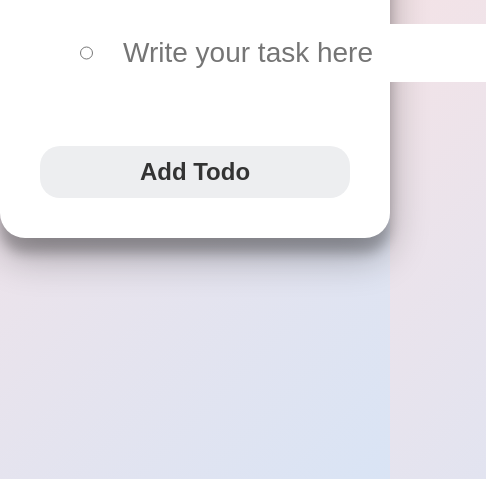
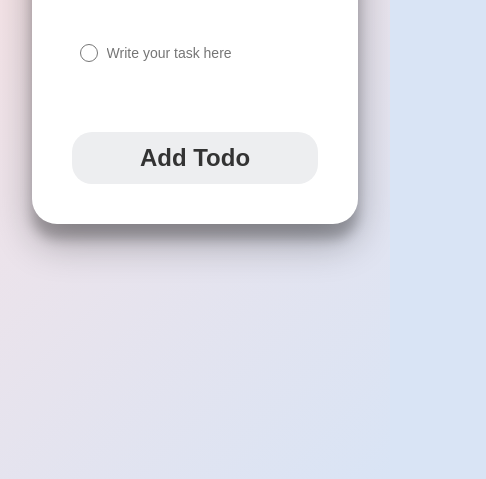
Before and after one commit to tac3563/JS-Todo-App, a website: page index.html in a window 390 px wide. Shown: the part 365-844 px from the top of the page, 486 px wide, since content can reach past the window. Drawn offline with nearby package versions, Linux system fonts and the light colour scheme; files that its build step writes are made by us from their sources.

Commit message:
[Update] todo card responsive styles

```diff
--- a/index.html
+++ b/index.html
@@ -37,6 +37,6 @@
       </div>
     </main>
 
-    <script src="/app.js"></script>
+    <script src="app.js"></script>
   </body>
 </html>
--- a/src/styles/pages/_homepage.scss
+++ b/src/styles/pages/_homepage.scss
@@ -13,13 +13,16 @@ body {
     max-width: 1440px;
 
     .todo-card-container {
-      max-width: 600px;
       width: 100%;
       margin: auto 2em;
       border-radius: 25px;
       box-shadow: rgba(0, 0, 0, 0.3) 0px 19px 38px,
         rgba(0, 0, 0, 0.22) 0px 15px 12px;
       background-color: #ffffff;
+
+      @media (min-width: 639px) {
+        max-width: 600px;
+      }
 
       .todo-card {
         @include flexCol;
@@ -42,16 +45,27 @@ body {
         .todo-body {
           @include flexCol;
 
+          .todo-list {
+            padding-left: 0.5em;
+
+            @media (min-width: 599px) {
+              padding-left: 1em;
+            }
+
             .todo-list-item {
               list-style: none;
               display: flex;
               align-items: center;
+              max-width: 100%;
+              width: 100%;
 
               input[type="text"] {
                 min-height: 2em;
+                max-width: 100%;
+                width: 100%;
                 border: none;
-              margin-left: 1em;
-              @include fontSize($font-size-copy-lg);
+                margin-left: 0.5em;
+                @include fontSize($font-size-copy-sm);
                 color: $text-colour;
 
                 &:focus-visible {
@@ -64,6 +78,9 @@ body {
 
                 @media (min-width: 599px) {
                   min-height: 3em;
+                  margin-left: 1em;
+                  @include fontSize($font-size-copy-lg);
+
                   &:not(:last-of-type) {
                     margin-bottom: 2em;
                   }
@@ -72,8 +89,14 @@ body {
 
               input[type="radio"] {
                 margin: 0;
+                width: 20px;
+                height: 20px;
+
+                @media (min-width: 599px) {
                   width: 40px;
                   height: 40px;
+                }
+              }
             }
           }
 
--- a/src/styles/utilities/_variables.scss
+++ b/src/styles/utilities/_variables.scss
@@ -2,7 +2,7 @@ $button-transition: ease 0.2s;
 
 $text-colour: #333333;
 
-$font-size-copy-sm: 12px;
+$font-size-copy-sm: 14px;
 $font-size-copy: 18px;
 $font-size-copy-md: 24px;
 $font-size-copy-lg: 28px;
```
Lines whose indentation alone changed are shown as unchanged.
